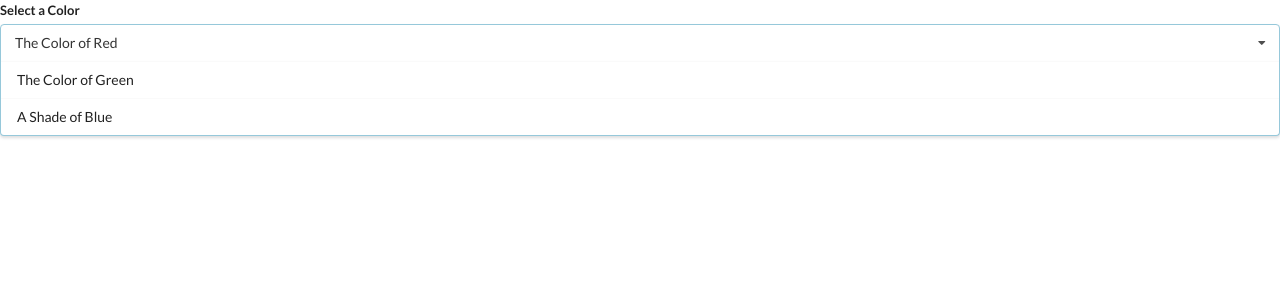
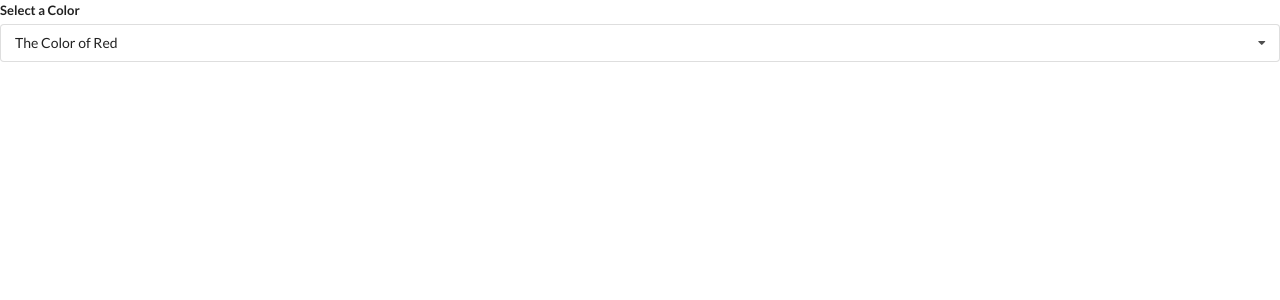
Before and after one commit to raja4net/react-widgets, a React (Create React App) app: page / in a window 1280 px wide. Shown: the top 300 px of the page. Built offline with nearby package versions, Linux system fonts and the light colour scheme.

Commit message:
Hiding and showing option list

```diff
--- a/src/components/Dropdown.js
+++ b/src/components/Dropdown.js
@@ -1,6 +1,7 @@
-import React from 'react';
+import React, {useState} from 'react';
 
 const Dropdown = ({ options, selected, onSelectedChange }) => {
+    const [open, setOpen] = useState(false);
     const renderedOptions = options.map((option) => {
         //filtering the options so that active option is not shown in list
         if (selected.value === option.value) {
@@ -20,10 +21,10 @@
         <div className="ui form">
             <div className="field">
                 <label className="label">Select a Color</label>
-                <div className="ui selection visible dropdown active">
+                <div onClick={() => setOpen(!open)} className={`ui selection dropdown ${open ? 'visible  active' : ''}`}>
                     <i className="dropdown icon"></i>
                     <div className="text">{selected.label}</div>
-                    <div className="menu visible transition">
+                    <div className={`menu ${open ? 'visible transition' : ''}`}>
                         {renderedOptions}
                     </div>
                 </div>
```
